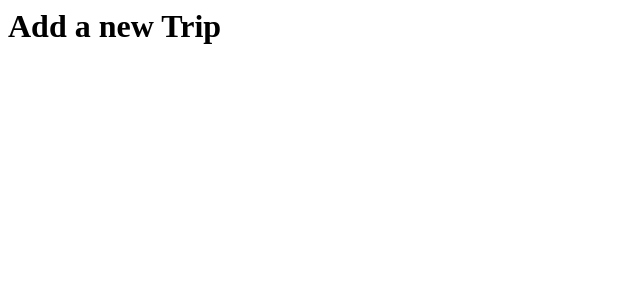
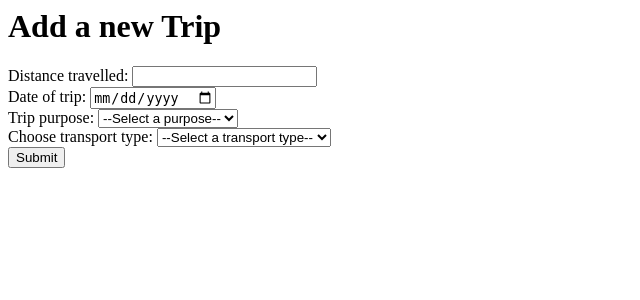
Before and after one commit to DSoutter/carbon_tracker_python_project, a Flask app: page /trips/new in a window 1280 px wide. Shown: the top 300 px of the page, without its empty margins (0-640 px from the left). Run offline with Flask 2, Linux system fonts and the light colour scheme; data that the repository does not hold is empty; some libraries are stand-ins or nearby versions.

Commit message:
added edit.html's

```diff
--- a/project_files/controllers/purposes_controller.py
+++ b/project_files/controllers/purposes_controller.py
@@ -1,3 +1,4 @@
+from os import pipe
 from flask import Flask, request, redirect, render_template, Blueprint
 
 from models.purpose import Purpose
@@ -30,7 +31,10 @@ def create_purpose():
 
 # Edit Later if needed
 
-
+@purposes_blueprint.route("/purposes/<id>/edit")
+def edit_purpose(id):
+    purpose = purpose_repo.select(id)
+    return render_template('purpose/edit.html', purpose=purpose)
 
 # Update Later if needed
 
--- a/project_files/controllers/trips_controller.py
+++ b/project_files/controllers/trips_controller.py
@@ -1,3 +1,4 @@
+from flask.templating import DispatchingJinjaLoader
 from controllers.transport_types_controller import transport_type
 from flask import Flask, request, redirect, render_template, Blueprint
 
@@ -29,7 +30,17 @@ def new_trip():
 
 # Create (posting the new trip to the list)
 
-
+@trip_blueprint.route("/trips", methods=["POST"])
+def create_trip():
+    distance = request.form['distance']
+    date = request.form['date']
+    purpose_id = request.form['purpose_id']
+    transport_type_id = request.form['transport_id']
+    purpose = purpose_repo.select(purpose_id)
+    transport_type = transport_repo.select(transport_type_id)
+    new_trip = Trip(int(distance), date, purpose, transport_type)
+    trip_repo.save(new_trip)
+    return redirect("/trips")
 
 # Edit Later if needed
 
--- /dev/null
+++ b/project_files/templates/purposes/edit.html
@@ -0,0 +1,6 @@
+{% extends "base.html" %}
+{% block content %}
+
+
+
+{% endblock %}
--- /dev/null
+++ b/project_files/templates/transport_types/edit.html
@@ -0,0 +1,6 @@
+{% extends "base.html" %}
+{% block content %}
+
+
+
+{% endblock %}
--- /dev/null
+++ b/project_files/templates/trips/edit.html
@@ -0,0 +1,6 @@
+{% extends "base.html" %}
+{% block content %}
+
+
+
+{% endblock %}
--- a/project_files/templates/trips/new.html
+++ b/project_files/templates/trips/new.html
@@ -3,8 +3,38 @@
 
 <h1>Add a new Trip</h1>
 
-
-
+<form action="/trips" method="POST">
+    <div>
+        <label for="distance">Distance travelled: </label>
+        <input type="number" name="distance" id="distance" min="0">
+    </div>
+    <div>
+        <label for="date">Date of trip: </label>
+        <input type="date" name="date" id="date">
+    </div>
+    <div>
+        <label for="purpose">Trip purpose: </label>
+        <select name="purpose_id" id="purpose">
+            <option disabled="disabled" selected="true" value>--Select a purpose--</option>
+            {% for purpose in purposes %}
+            <option value="{{purpose.id}}" >
+                {{purpose.travel_purpose}}
+            </option>
+            {% endfor %}
+        </select>
+    </div>
+    <div>
+        <label for="transport_type">Choose transport type: </label>
+        <select name="transport_id" id="transport">
+            <option disabled="disabled" selected="true" value>--Select a transport type--</option>
+            {% for transport_type in transport_types %}
+            <option value="{{transport_type.id}}">
+                {{transport_type.mode_of_travel}}
+            </option>
+            {% endfor %}
+        </select>
+    </div>
+    <div><input type="submit"></div>
 </form>
 
 {% endblock %}
```
